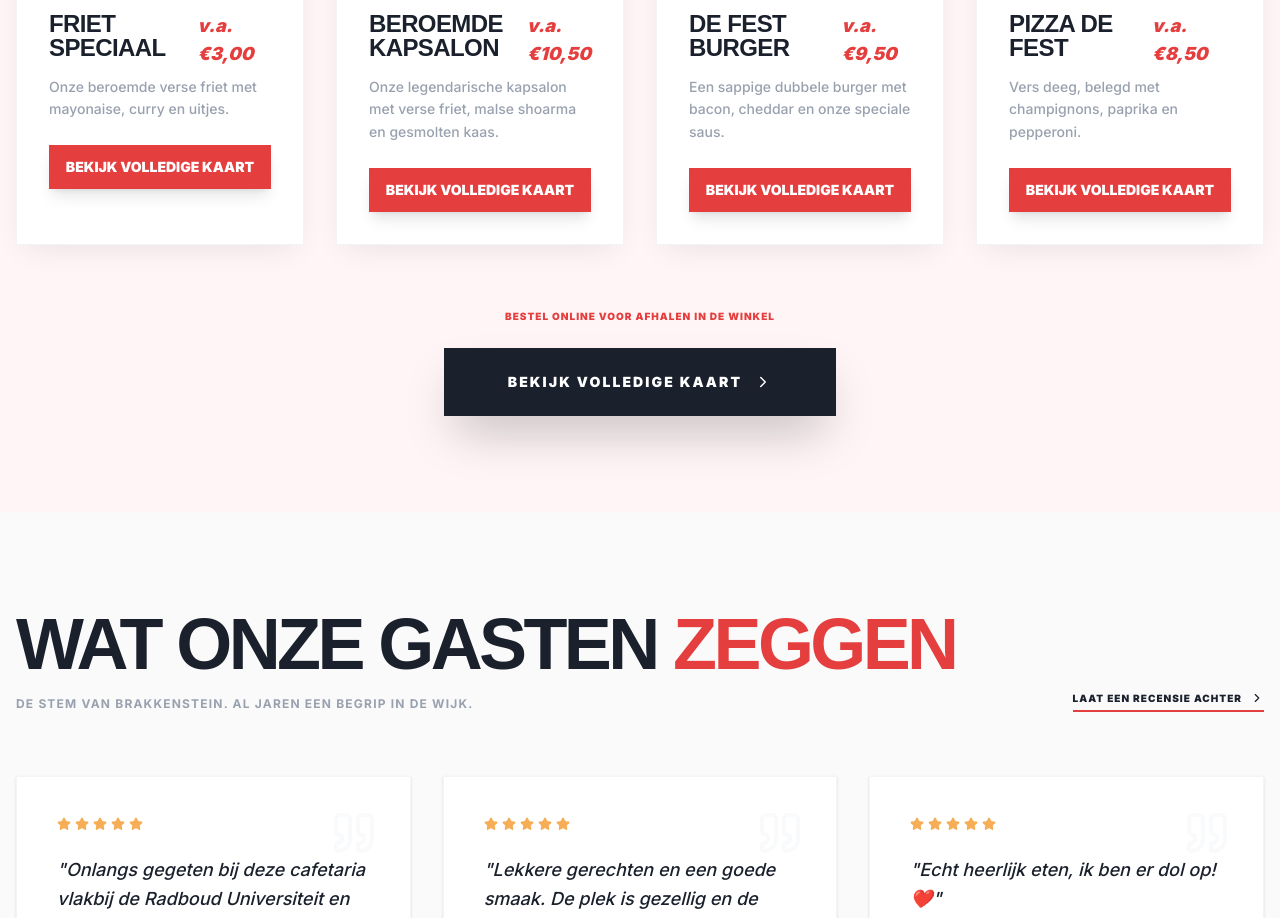
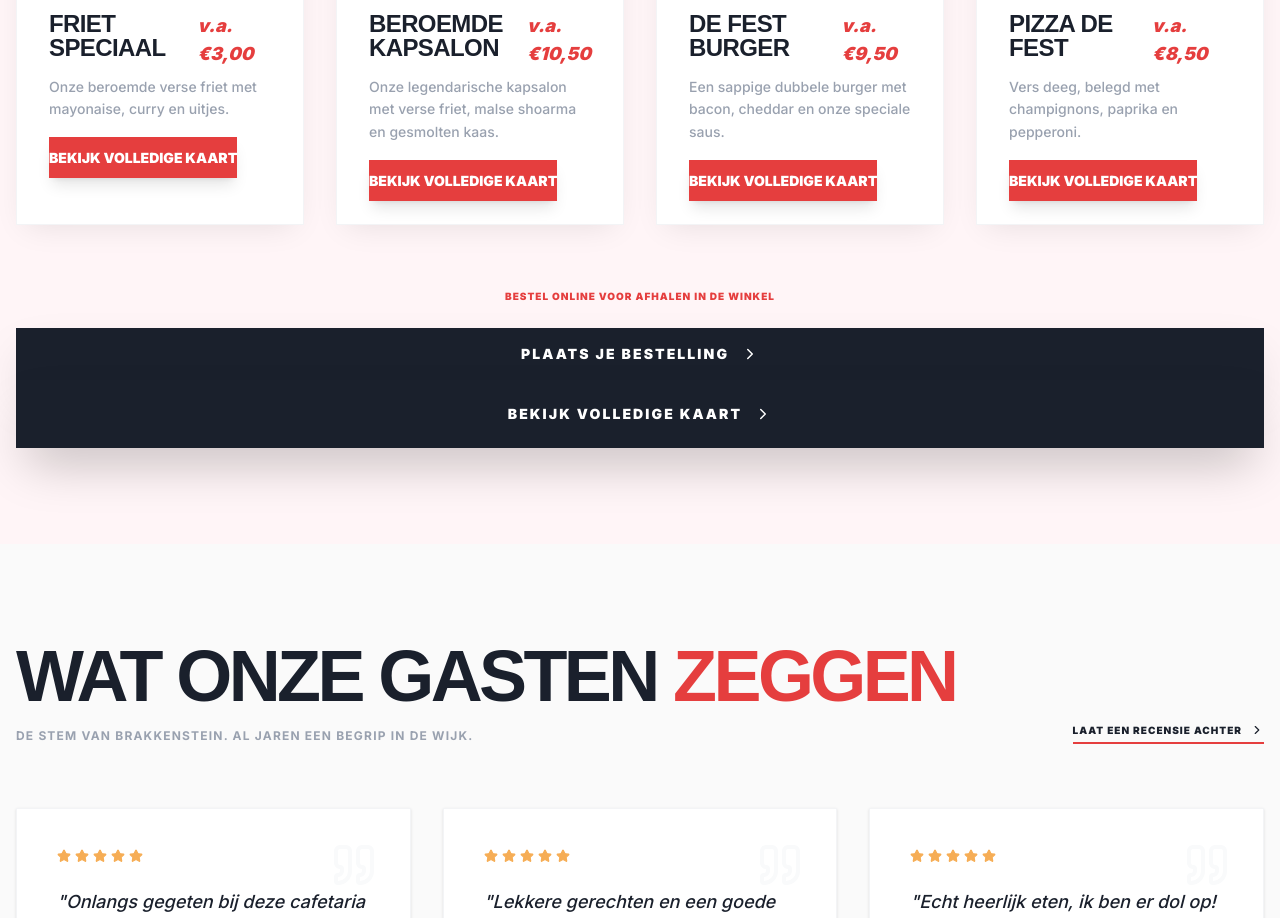
Before and after one commit to maximetdoucet-glitch/Cafeteria-De-Fest, a Next.js app: page / in a window 1280 px wide. Shown: the part 1300-2218 px from the top of the page. Built offline with nearby package versions, Linux system fonts and the light colour scheme.

Commit message:
Fix See the Full Menu button visibility and text consistency

```diff
--- a/src/components/sections/Menu.tsx
+++ b/src/components/sections/Menu.tsx
@@ -93,7 +93,7 @@ export default function Menu() {
                 </button>
                 <Link
                   href="/menu"
-                  className="hidden md:block w-full bg-brand-red py-3 text-white font-black uppercase text-center text-sm shadow-lg hover:bg-brand-charcoal transition-all cursor-pointer"
+                  className="w-full bg-brand-red py-3 text-white font-black uppercase text-center text-sm shadow-lg hover:bg-brand-charcoal transition-all cursor-pointer"
                 >
                   {t('menu.cta.full')}
                 </Link>
@@ -109,14 +109,14 @@ export default function Menu() {
           </p>
           <button
             onClick={openOrder}
-            className="flex md:hidden w-full justify-center items-center gap-3 px-6 py-4 bg-brand-charcoal text-white font-black uppercase tracking-[0.15em] text-sm hover:bg-brand-red transition-all shadow-2xl cursor-pointer"
+            className="flex w-full justify-center items-center gap-3 px-6 py-4 bg-brand-charcoal text-white font-black uppercase tracking-[0.15em] text-sm hover:bg-brand-red transition-all shadow-2xl cursor-pointer mb-4 md:mb-0"
           >
             {t('hero.cta.order')}
             <ChevronRight size={18} />
           </button>
           <Link
             href="/menu"
-            className="hidden md:inline-flex justify-center items-center gap-3 px-16 py-6 bg-brand-charcoal text-white font-black uppercase tracking-[0.15em] text-sm hover:bg-brand-red transition-all shadow-2xl group cursor-pointer"
+            className="flex w-full md:w-auto justify-center items-center gap-3 px-16 py-6 bg-brand-charcoal text-white font-black uppercase tracking-[0.15em] text-sm hover:bg-brand-red transition-all shadow-2xl group cursor-pointer"
           >
             {t('menu.cta.full')}
             <ChevronRight size={18} className="group-hover:translate-x-1 transition-transform" />
--- a/src/i18n/translations.ts
+++ b/src/i18n/translations.ts
@@ -250,7 +250,7 @@ export const translations = {
     'hero.title': 'Cafetaria De Fest',
     'hero.subtitle': 'For years the address for fresh fries, traditional snacks, and the tastiest pizzas in Nijmegen.',
     'hero.cta.order': 'Place your order',
-    'hero.cta.menu': 'See the Menu',
+    'hero.cta.menu': 'See the Full Menu',
 
     // Menu Highlights
     'menu.title': 'Our Best Items',
@@ -261,7 +261,7 @@ export const translations = {
     'menu.empty_search': 'No items found.',
     'section.highlights.badge': 'Favorite',
     'section.order.info': 'Order online for pickup in the shop',
-    'menu.cta.full': 'Look at full menu',
+    'menu.cta.full': 'See the Full Menu',
 
     // Pickup Process
     'pickup.title': 'HOW IT WORKS',
```
